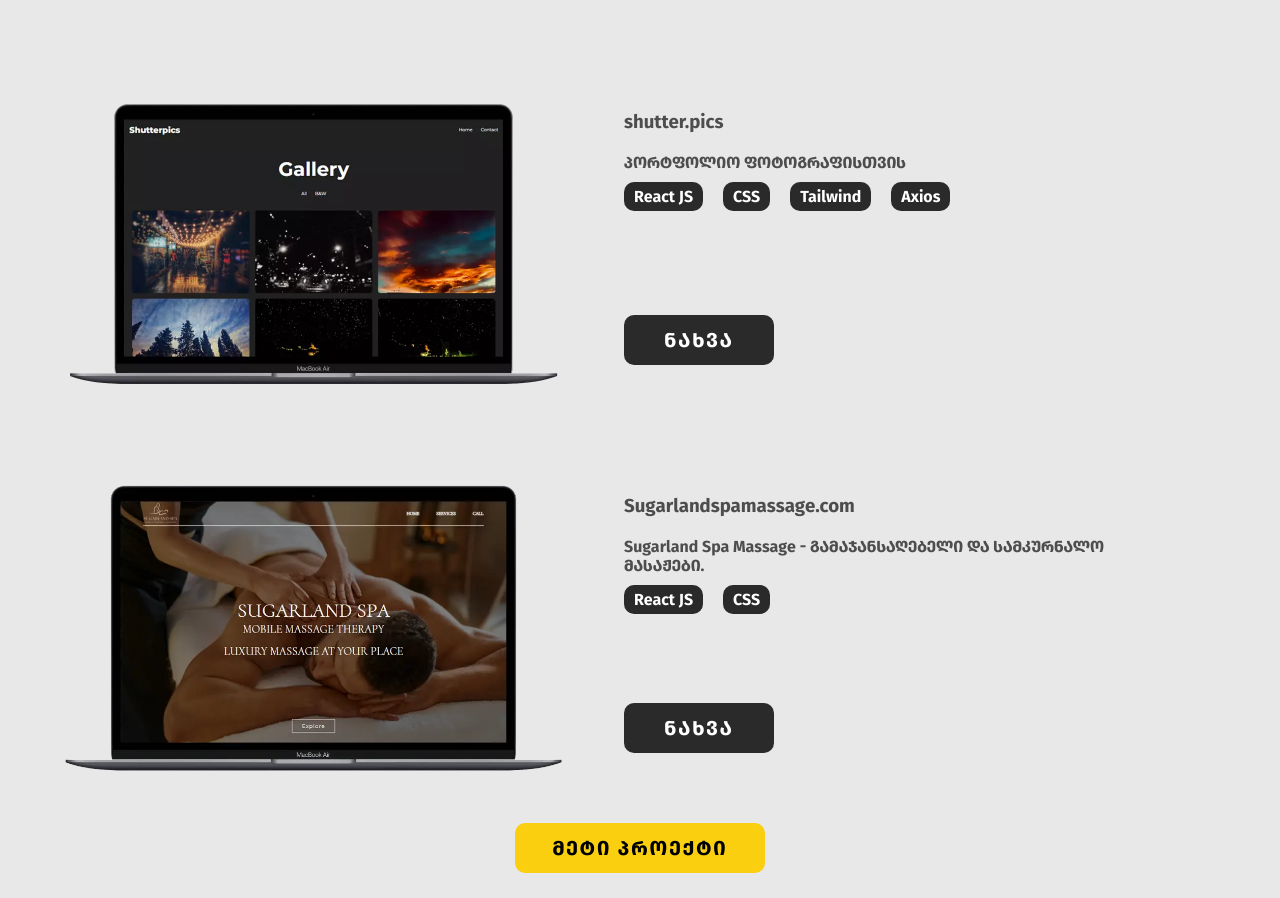
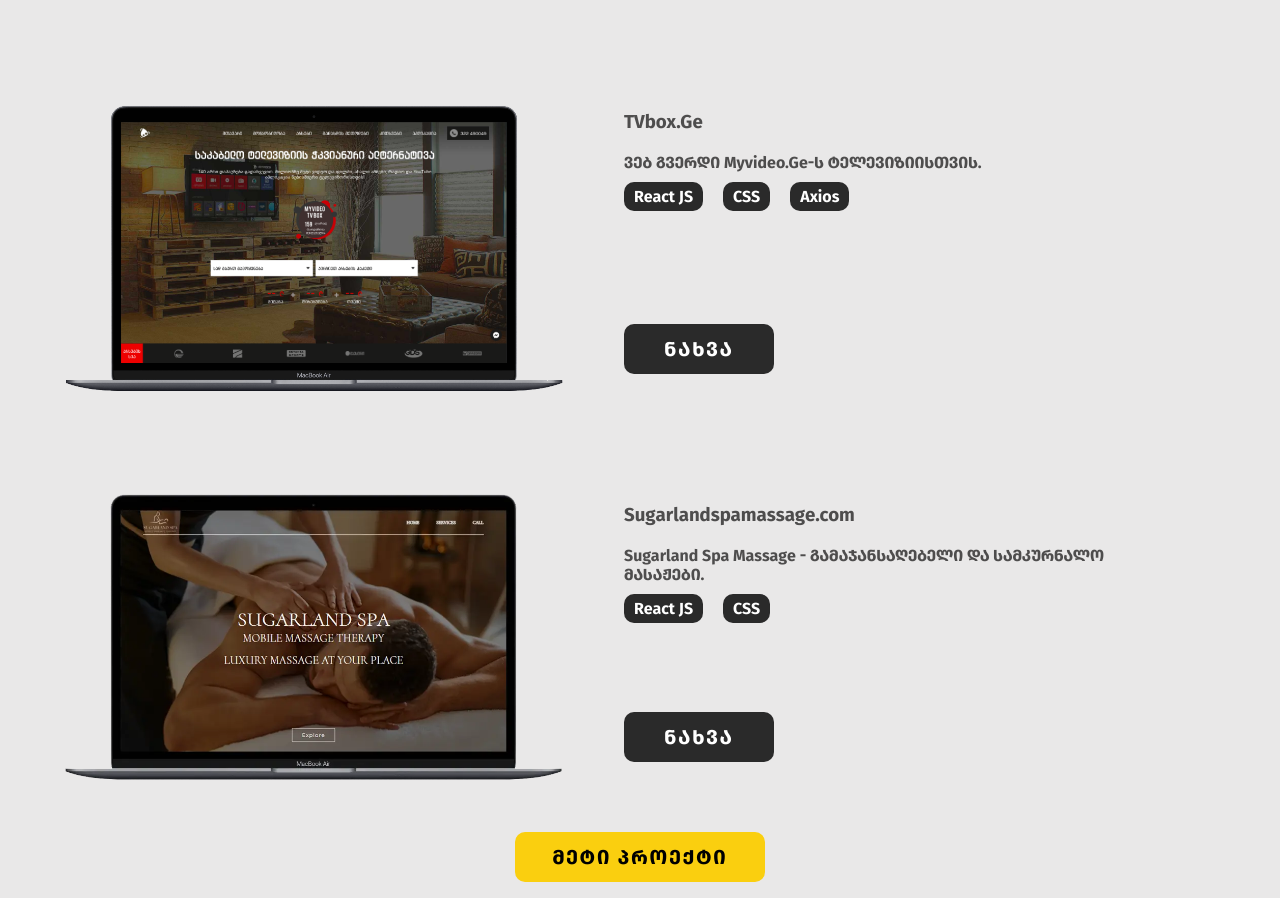
Before and after one commit to Desp0o/portfolio, a React (Create React App) app: page /#/ in a window 1280 px wide. Shown: the part 2285-3183 px from the top of the page. Built offline with nearby package versions, Linux system fonts and the light colour scheme.

Commit message:
tvbox project

```diff
--- a/src/components/ProjectArrayData.js
+++ b/src/components/ProjectArrayData.js
@@ -13,7 +13,8 @@
 import sugarland   from '../images/sugarlandProject.webp'
 import gsgCover    from '../images/gsgCover.webp'
 import myVideoPop  from '../images/myvideoPopUp.webp'
-import ticTacToe  from '../images/tictactoe.webp'
+import ticTacToe   from '../images/tictactoe.webp'
+import tvbox       from "../images/tvbox.webp"
 
 export const ProjectArray = [
     {id:1, image:`${carco}`, title:'Carco.Ge', description:'ავტო იმპორტის ვებ-გვერდი,ტრანსპორტირებისა და განბაჟების კალკულატორით.', button:'ნახვა',
@@ -24,11 +25,11 @@
             descriptionEng:'Landing page fro Twins Development.', buttonEng:'Visit', link:'https://twins.com.ge/',
             work1:'React JS', work2:'CSS', work3:'swiper.js'},
 
-    {id:3, image:`${shutter}`, title:'shutter.pics', description:'პორტფოლიო ფოტოგრაფისთვის', button:'ნახვა',
-                                                descriptionEng:'Super light portfolio for photographer with image viewer', buttonEng:'Visit',  link:'https://shutter.pics/',
-                                                work1:'React JS', work2:'CSS', work3:'Tailwind', work4:'Axios'},
+    {id:3, image:`${tvbox}`, title:'TVbox.Ge', description:'ვებ გვერდი Myvideo.Ge-ს ტელევიზიისთვის.', button:'ნახვა',
+            descriptionEng:'web page for Myvideo.Ge devices.', buttonEng:'Visit',  link:'https://tvbox.ge/',
+            work1:'React JS', work2:'CSS', work4:'Axios'},
 
-    {id:4, image:`${sugarland}`, title:'Sugarlandspamassage.com', description:'Sugarland Spa Massage - გამაჯანსაღებელი და სამკურნალო მასაჟები.', button:'ნახვა',
+    {id:4, image:`${sugarland}`, title:'Sugarlandspamassage.com', description:'Sugarland Spa Massage - გამაჯანსაღებელი და   სამკურნალო მასაჟები.', button:'ნახვა',
             descriptionEng:'Sugarland Spa Massage therapy Will bring luxury quality services.', buttonEng:'Visit', link:'https://sugarlandspamassage.com/',
             work1:'React JS', work2:'CSS'},
 
@@ -51,6 +52,10 @@
     {id:9, image:`${myVideoPop}`, title:'PopUp For Myvideo.Ge', description:'არხების სიის პოპაპი Myvideo.Ge-სთვის', button:'ნახვა',
             descriptionEng:'Channel list popup for Myvideo.Ge', buttonEng:'Visit', link:'https://desp0o.github.io/channelPopUp/',
             work1:'Html', work2:'CSS', work3:'JS'},
+
+    {id:18, image:`${shutter}`, title:'shutter.pics', description:'პორტფოლიო ფოტოგრაფისთვის', button:'ნახვა',
+            descriptionEng:'Super light portfolio for photographer with image viewer', buttonEng:'Visit',  link:'https://shutter.pics/',
+            work1:'React JS', work2:'CSS', work3:'Tailwind', work4:'Axios'},
 
     {id:10, image:`${indian}`, title:'Moto Shop Clone', description:'მოტოციკლეტების მაღაზიის პროექტი.', button:'ნახვა',
             descriptionEng:'Moto shop web page clone, with responsive design and links animation.', buttonEng:'Visit', link:'https://desp0o.github.io/IndianMotorcycle/',
--- a/src/components/navbar/navbar.js
+++ b/src/components/navbar/navbar.js
@@ -15,7 +15,7 @@
 }
 
 export default function Navbar(props){
-    const {togglerIco, navbarClass, navLinksClass, dashBoardMode, geoLang, engLang, isEng, setIsEng, modeHandler, isDark} = useContext(langContext)
+    const {togglerIco, navbarClass, navLinksClass, dashBoardMode, geoLang, engLang, isEng, setIsEng, modeHandler} = useContext(langContext)
 
     const navLanguageEng     = useRef()
     const navLanguageGeo     = useRef()
@@ -92,6 +92,8 @@
         burgerLanguageEng.current.style.display = 'none'
         burgerLanguageGeo.current.style.display = 'flex'
         }
+
+        // eslint-disable-next-line
     },[isEng])
 
 
```
Also changed, not shown: src/images/tvbox.webp (added). Lines whose indentation alone changed are shown as unchanged.
